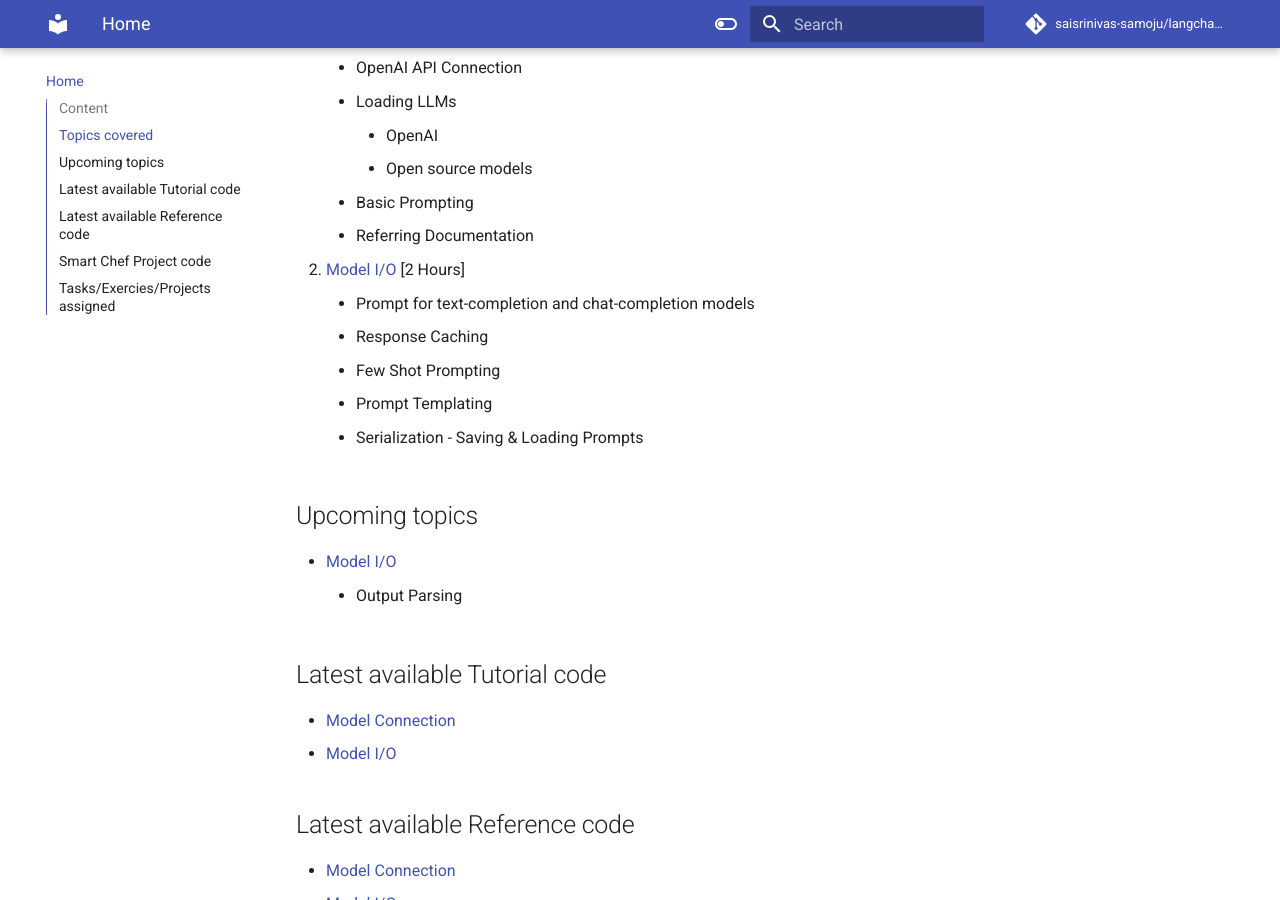
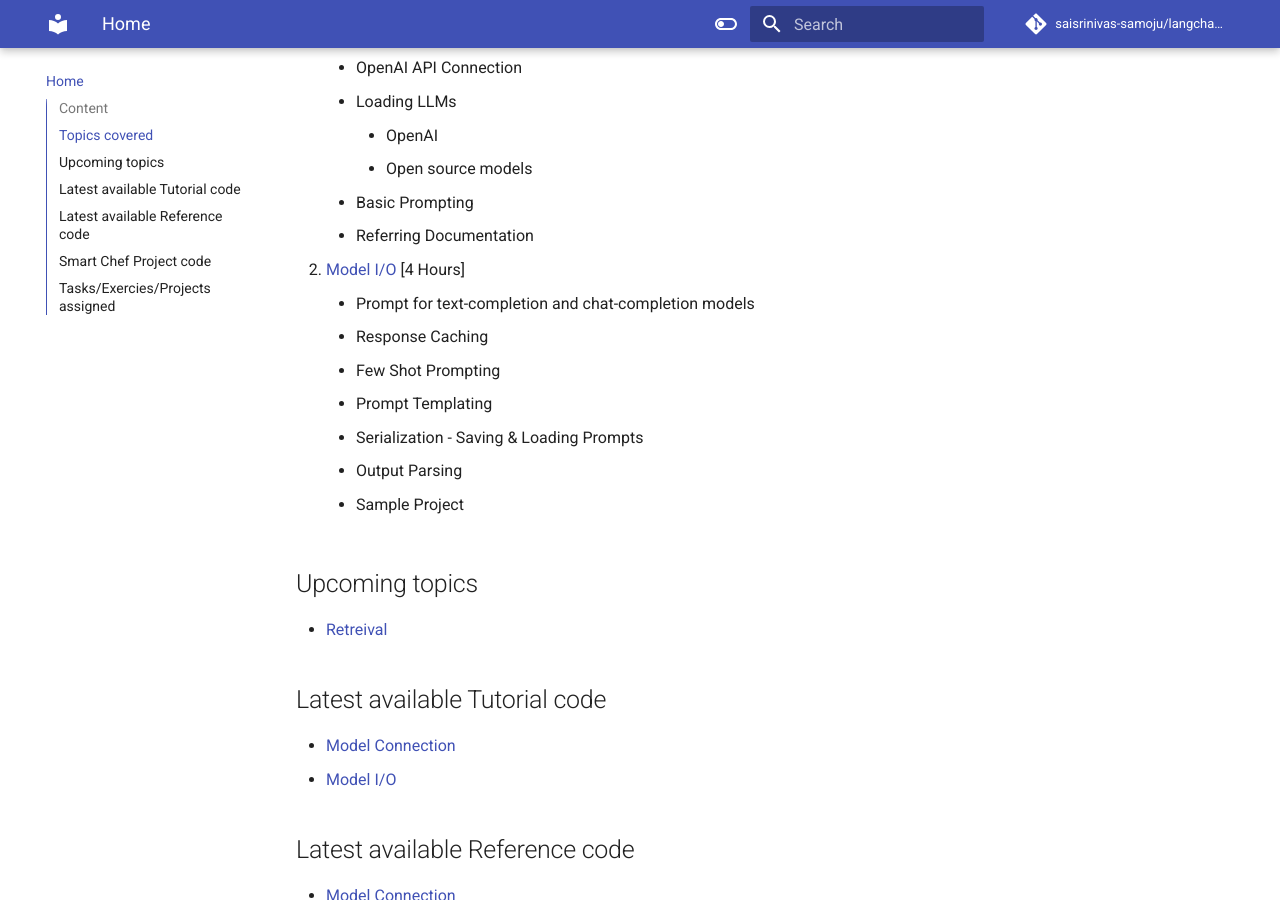
Before and after one commit to saisrinivas-samoju/langchain_training, an MkDocs documentation site: the page built from docs/index.md, in a window 1280 px wide and 900 px high, scrolled down 583 px. Built offline with MkDocs 1.6.1 and Material for MkDocs 9.7.7, drawn with Linux system fonts in a browser that asks for light colours; comment, search, counter and statistics services are not loaded.

Commit message:
Add upcoming topics in the homepage

```diff
--- a/docs/index.md
+++ b/docs/index.md
@@ -19,18 +19,18 @@
     * Basic Prompting
     * Referring Documentation
 
-2. [Model I/O](https://saisrinivas-samoju.github.io/langchain_training/model_io/) [2 Hours]
+2. [Model I/O](https://saisrinivas-samoju.github.io/langchain_training/model_io/) [4 Hours]
     * Prompt for text-completion and chat-completion models
     * Response Caching
     * Few Shot Prompting
     * Prompt Templating
     * Serialization - Saving & Loading Prompts
+    * Output Parsing
+    * Sample Project
 
 ## Upcoming topics
 
-* [Model I/O](https://saisrinivas-samoju.github.io/langchain_training/model_io/)
-    * Output Parsing
-
+* [Retreival](https://python.langchain.com/docs/modules/data_connection/)
 
 ## Latest available Tutorial code
 
```
